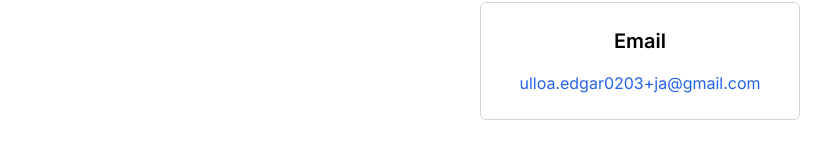
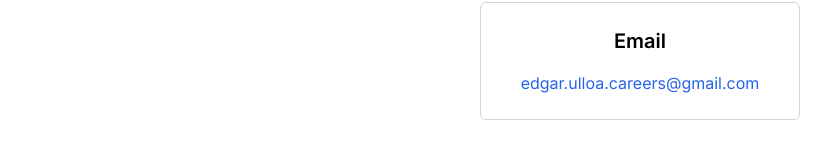
Before and after one commit to eulloa10/edgar-personal-website-2, a Next.js app in the folder portfolio/: page / in a window 1280 px wide. Shown: the part 4898-5048 px from the top of the page, without its empty margins (0-831 px from the left). Built offline with nearby package versions, Linux system fonts and the light colour scheme.

Commit message:
updated email

```diff
--- a/portfolio/src/app/components/contact.js
+++ b/portfolio/src/app/components/contact.js
@@ -15,7 +15,7 @@
           <div className="p-6 border border-gray-300 rounded-md">
             <h3 className="text-xl font-semibold mb-4">Email</h3>
             <p className="text-blue-600">
-              <a href="mailto:ulloa.edgar0203+ja@gmail.com">ulloa.edgar0203+ja@gmail.com</a>
+              <a href="mailto:edgar.ulloa.careers@gmail.com">edgar.ulloa.careers@gmail.com</a>
             </p>
           </div>
         </div>
```
